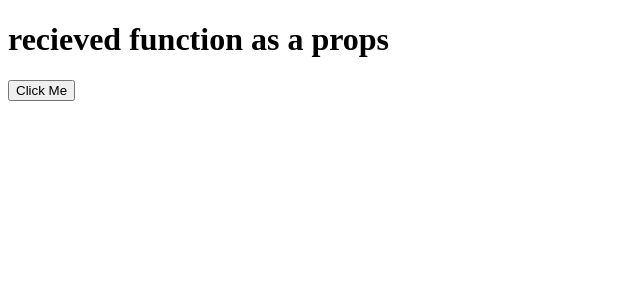
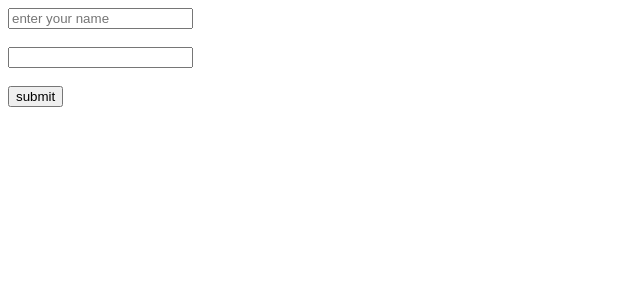
Before and after one commit to Zulqarnain-AI/react_practice_set, a React (Vite) app: page / in a window 1280 px wide. Shown: the top 300 px of the page, without its empty margins (0-640 px from the left). Built offline with nearby package versions, Linux system fonts and the light colour scheme.

Commit message:
useFormStatus hook

```diff
--- a/src/App.jsx
+++ b/src/App.jsx
@@ -1,7 +1,6 @@
 // import { useState } from 'react'
 // import './App.css'
 // import './css/style.css'
-
 // import Checkbox from './Checkbox'
 // import Radio_Dropdown from './Radio_Dropdown'
 // import User from './User'
@@ -13,7 +12,8 @@
 // import UseRefHook from './UseRefHook'
 // import StyledComponent from "./styledComponent"
 // import UncontrolledComponent from "./UncontrolledComponent"
-import ToPassFunctionAsProps from './ToPassFunctionAsProps'
+// import ToPassFunctionAsProps from './ToPassFunctionAsProps'
+import UseFormStatusHook from './UseFormStatusHook'
 
 function App() {
 
@@ -23,12 +23,18 @@ function App() {
   //   {name:"Sourav", age:26,email:"sourav2@gmail.com"},
   //   {name:"Rahul", age:27,email:"rahul@gmail.com"},
   // ]
+
+  // these states are created to pass as props in Useeffect component
   // const [count, setCount] = useState(0)
   // const [data, setData] = useState(0)
   // const [hide, setHide] = useState(false)
-  const handleClick = (name) => {
-    alert(name+" Button Clicked")
-  }
+
+  // this function is created to pass function as props
+  // const handleClick = (name) => {
+  //   alert(name+" Button Clicked")
+  // }
+
+
   return (
     <>
       {/* <Checkbox />
@@ -49,7 +55,10 @@ function App() {
       {/* <UseRefHook /> */}
       {/* <StyledComponent /> */}
       {/* <UncontrolledComponent /> */}
-      <ToPassFunctionAsProps Propfunction={handleClick} />
+      {/* <ToPassFunctionAsProps Propfunction={handleClick} /> */}
+<UseFormStatusHook />
+
+
 
     </>
   )
--- /dev/null
+++ b/src/UseFormStatusHook.jsx
@@ -0,0 +1,29 @@
+import { useFormStatus } from 'react-dom'
+
+
+
+function UseFormStatusHook(){
+    async function handled() {
+    await new premise(res => setTimeout(res, 5000));
+    console.log('Submited')
+  }
+  function CustomerForm() {
+    const { pending } = useFormStatus();
+    console.log(pending)
+    return (
+      <div>
+        <input type="text" placeholder='enter your name' /><br /><br />
+        <input type="password" /><br /><br />
+        <input type="submit" value="submit"/>
+      </div>
+    )
+
+  }
+
+  return(
+    <form action="handled">
+        <CustomerForm />
+      </form>
+  )
+}
+export default UseFormStatusHook
```
